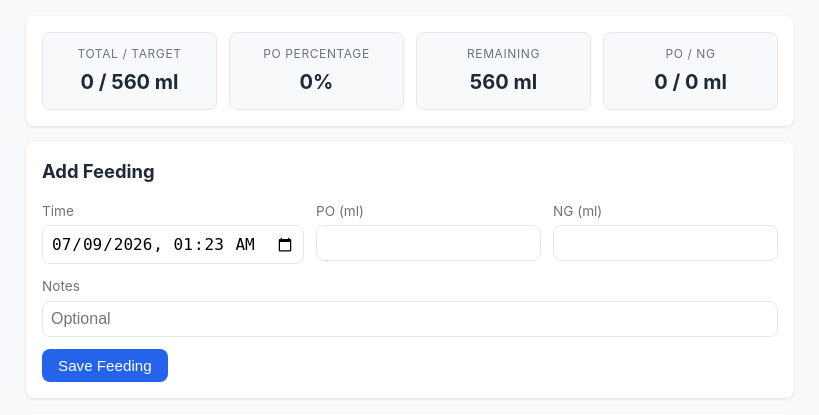
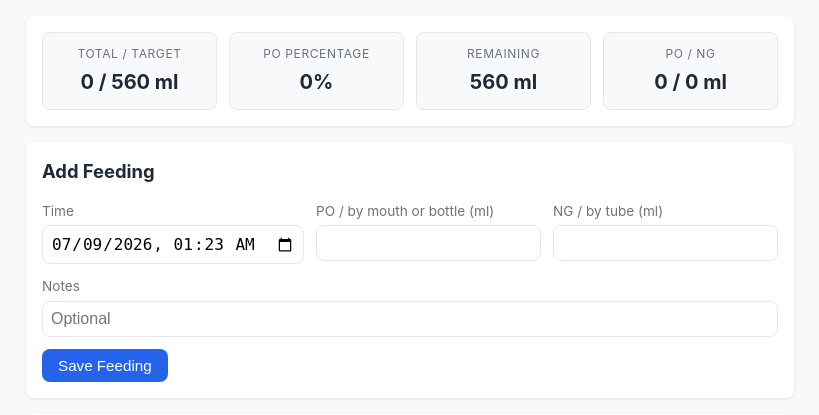
Before and after one commit to RyanBreaker/eevee-feeds, a FastAPI app: page / in a window 1280 px wide. Shown: the part 55-470 px from the top of the page, without its empty margins (230-1049 px from the left). Run offline with FastAPI, Linux system fonts and the light colour scheme; data comes from the database, SQL or seed files in the repository; data that the repository does not hold is empty; some libraries are stand-ins or nearby versions.

Commit message:
adjust feeding form labels

```diff
--- a/app/templates/index.html
+++ b/app/templates/index.html
@@ -14,11 +14,11 @@
         <input type="datetime-local" name="timestamp" required>
       </label>
       <label>
-        PO (ml)
+        PO / by mouth or bottle (ml)
         <input type="number" name="po_amount" min="0" required>
       </label>
       <label>
-        NG (ml)
+        NG / by tube (ml)
         <input type="number" name="ng_amount" min="0" required>
       </label>
       <label>
```
